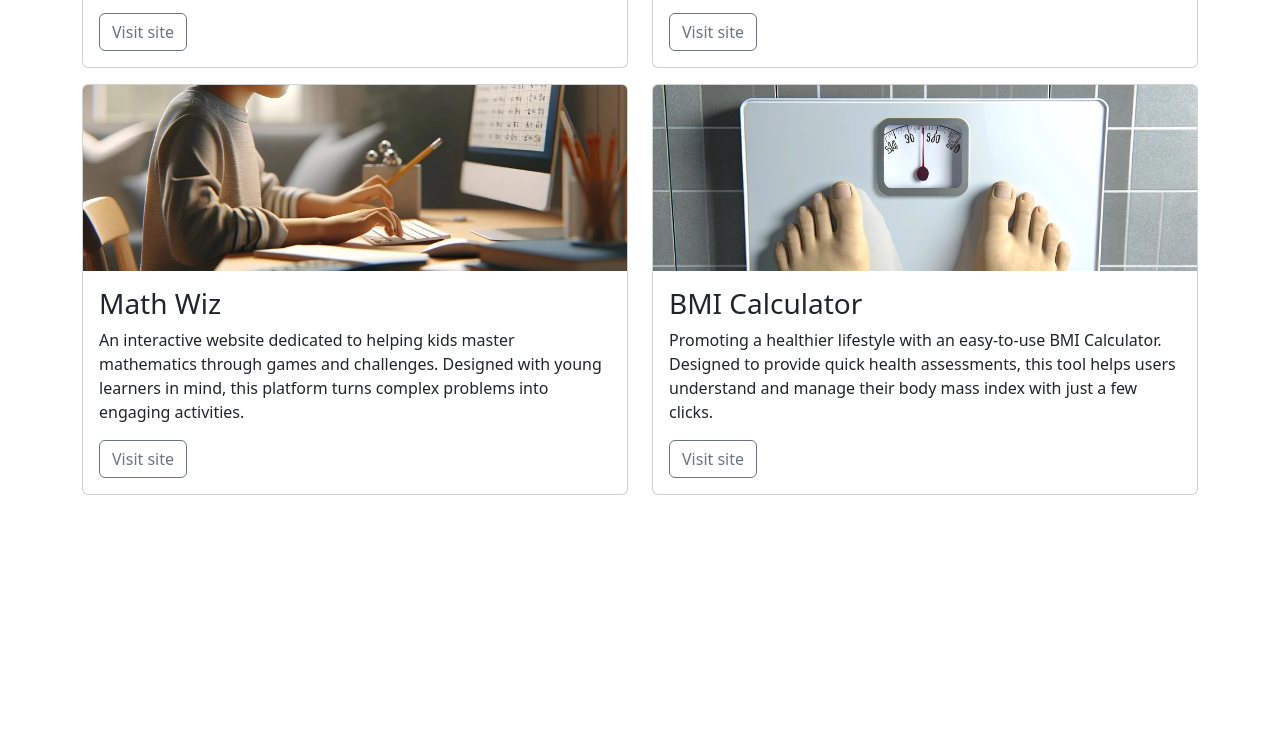
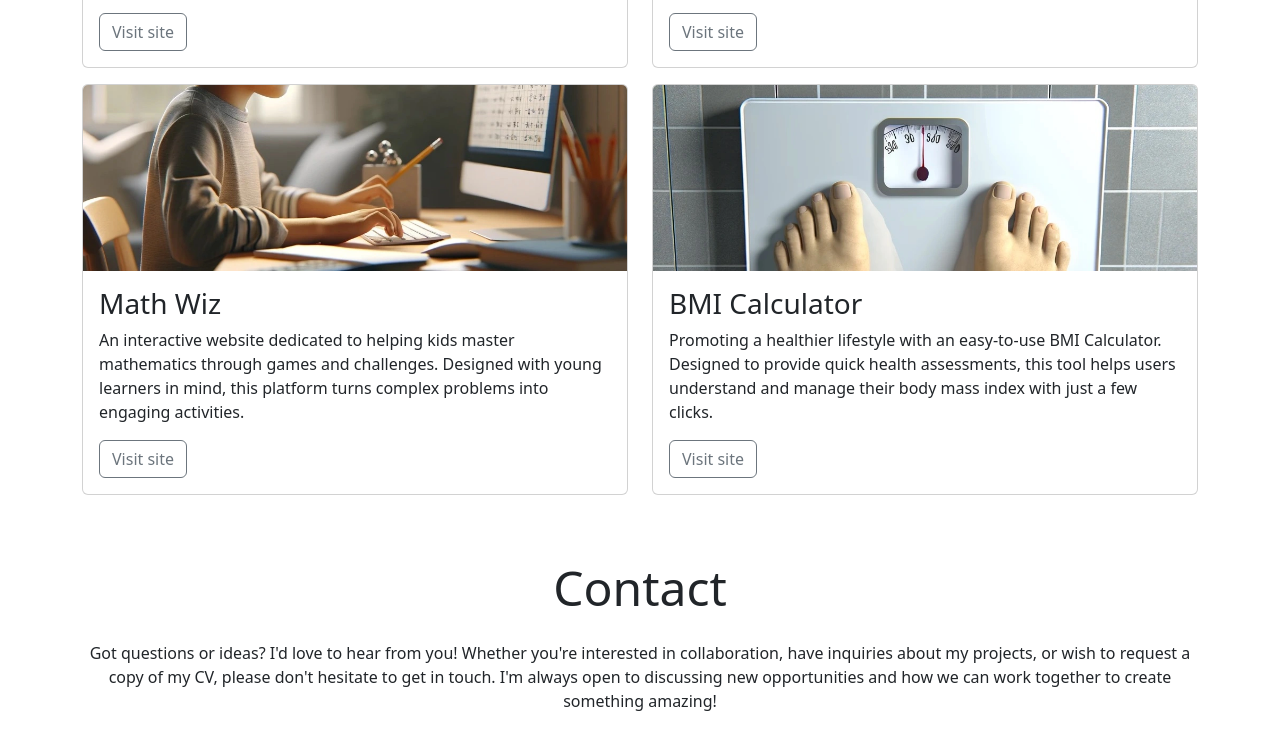
Before and after one commit to JoWolfarth/protfolio, a plain HTML site: page index.html in a window 1280 px wide. Shown: the part 1340-2093 px from the top of the page. Before the commit the page ends 1875 px from the top, so only its background shows below. Drawn offline with nearby package versions, Linux system fonts and the light colour scheme.

Commit message:
added contact section

```diff
--- a/index.html
+++ b/index.html
@@ -1,21 +1,20 @@
+<!DOCTYPE html>
 <html lang="en">
 
 <head>
     <meta charset="UTF-8">
     <meta name="viewport" content="width=device-width, initial-scale=1.0">
     <title>Mei Wong | Software Developer</title>
-
     <!--Bootstrap CSS line-->
     <link href="https://cdn.jsdelivr.net/npm/bootstrap@5.3.6/dist/css/bootstrap.min.css" rel="stylesheet"
         integrity="sha384-4Q6Gf2aSP4eDXB8Miphtr37CMZZQ5oXLH2yaXMJ2w8e2ZtHTl7GptT4jmndRuHDT" crossorigin="anonymous">
-
 </head>
 
 <body>
     <!--Nav Bar-->
     <nav class="navbar navbar-expand-sm bg-body-tertiary">
         <div class="container">
-            <a class="navbar-brand" href="index.html">Mai Wong</a>
+            <a class="navbar-brand" href="index.html">Mei Wong</a>
             <button class="navbar-toggler" type="button" data-bs-toggle="collapse"
                 data-bs-target="#navbarSupportedContent" aria-controls="navbarSupportedContent" aria-expanded="false"
                 aria-label="Toggle navigation">
@@ -177,6 +176,25 @@
         </section>
     </main>
 
+    <!-- Contact section-->
+    <footer id="contact" class="container">
+        <div class="row justify-content-center">
+            <div class="col-12 text-center my-4">
+                <h2 class="display-5">Contact</h2>
+                <p class="mt-4">Got questions or ideas? I'd love to hear from you! Whether you're interested in
+                    collaboration, have inquiries about my projects, or wish to request a copy of my CV, please don't
+                    hesitate to get in touch. I'm always open to discussing new opportunities and how we can work
+                    together to create something amazing!</p>
+            </div>
+            <div class="col-12 col-md-10 col-lg-8">
+                <!--Add your form here-->
+            </div>
+        </div>
+    </footer>
+
+    </footer>
+
+    </footer>
     <!--Bootstrap JS script-->
     <script src="https://cdn.jsdelivr.net/npm/bootstrap@5.3.6/dist/js/bootstrap.bundle.min.js"
         integrity="sha384-j1CDi7MgGQ12Z7Qab0qlWQ/Qqz24Gc6BM0thvEMVjHnfYGF0rmFCozFSxQBxwHKO"
```
